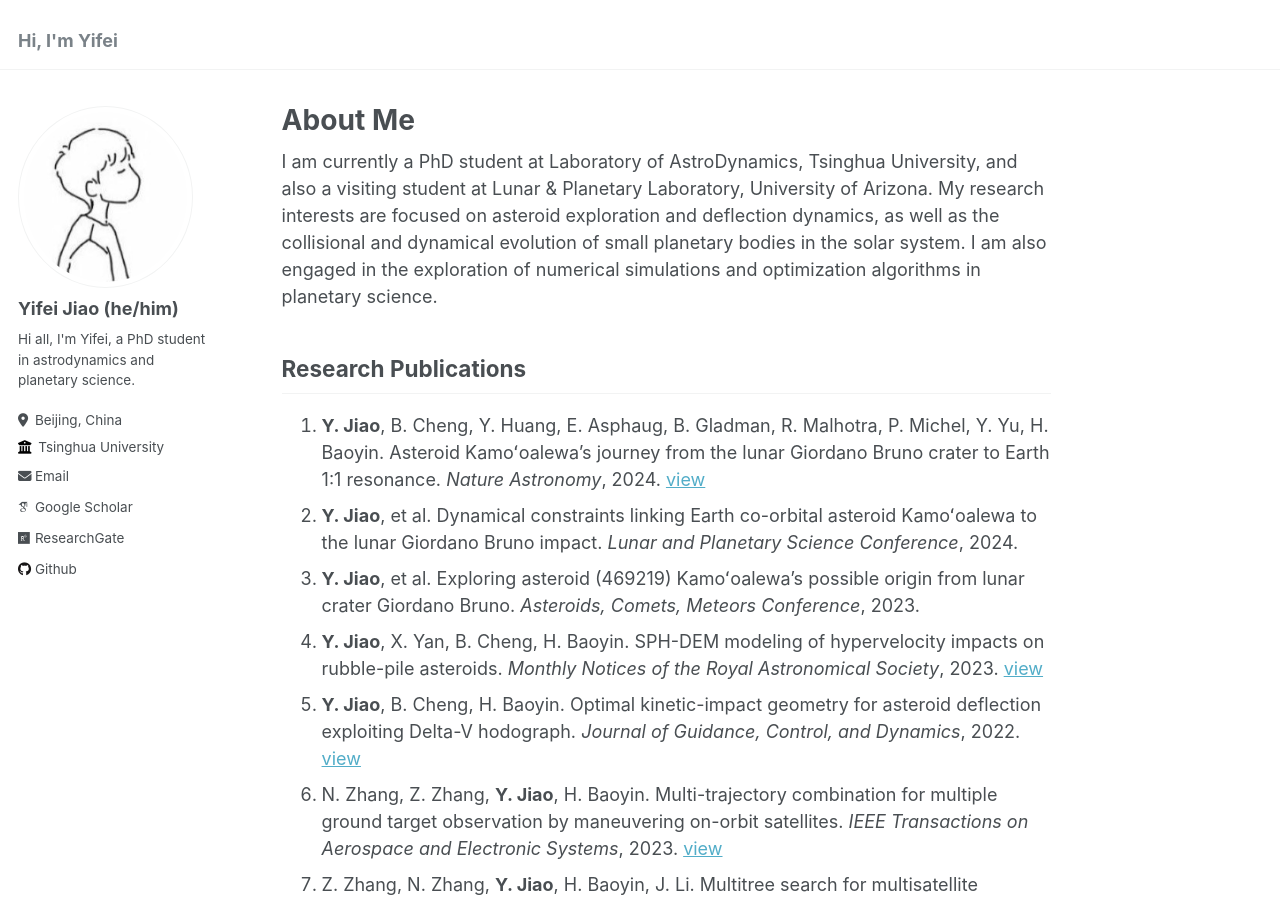
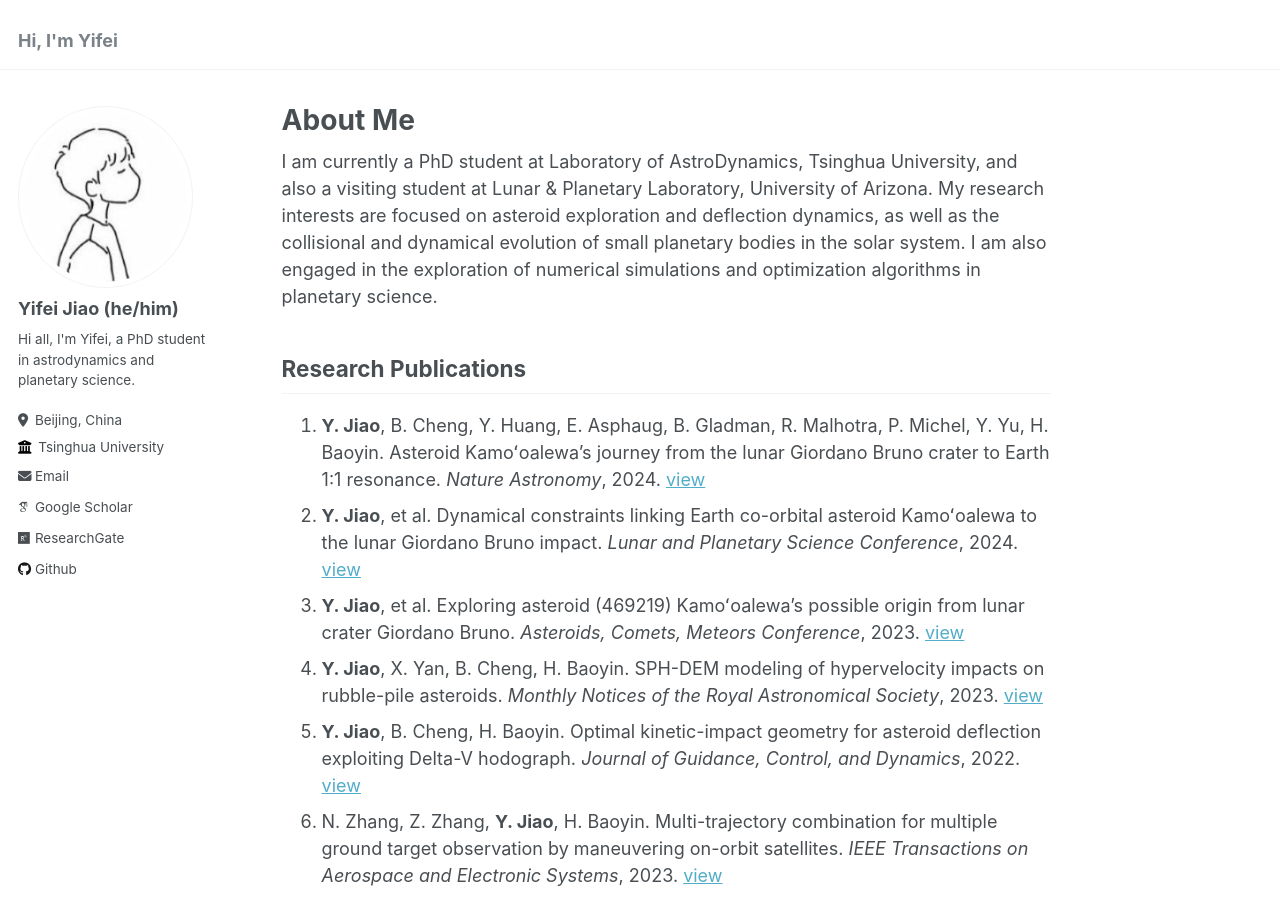
Before and after one commit to jiaoyf-thu/jiaoyf-thu.github.io, a Jekyll site: the page built from _pages/about.md, in a window 1280 px wide and 900 px high. Built offline with Jekyll 4.4.1, drawn with Linux system fonts in a browser that asks for light colours; some web fonts are replaced.

Commit message:
Update about.md

```diff
--- a/_pages/about.md
+++ b/_pages/about.md
@@ -11,8 +11,8 @@ I am currently a PhD student at Laboratory of AstroDynamics, Tsinghua University
 
 ## Research Publications
 1. **Y. Jiao**, B. Cheng, Y. Huang, E. Asphaug, B. Gladman, R. Malhotra, P. Michel, Y. Yu, H. Baoyin. Asteroid Kamoʻoalewa's journey from the lunar Giordano Bruno crater to Earth 1:1 resonance. *Nature Astronomy*, 2024. [view](https://www.nature.com/articles/s41550-024-02258-z)
-2. **Y. Jiao**, et al. Dynamical constraints linking Earth co-orbital asteroid Kamoʻoalewa to the lunar Giordano Bruno impact. *Lunar and Planetary Science Conference*, 2024.
-3. **Y. Jiao**, et al. Exploring asteroid (469219) Kamoʻoalewa's possible origin from lunar crater Giordano Bruno. *Asteroids, Comets, Meteors Conference*, 2023.
+2. **Y. Jiao**, et al. Dynamical constraints linking Earth co-orbital asteroid Kamoʻoalewa to the lunar Giordano Bruno impact. *Lunar and Planetary Science Conference*, 2024. [view](https://www.hou.usra.edu/meetings/lpsc2024/pdf/1973.pdf)
+3. **Y. Jiao**, et al. Exploring asteroid (469219) Kamoʻoalewa's possible origin from lunar crater Giordano Bruno. *Asteroids, Comets, Meteors Conference*, 2023. [view](https://www.hou.usra.edu/meetings/acm2023/pdf/2195.pdf)
 4. **Y. Jiao**, X. Yan, B. Cheng, H. Baoyin. SPH-DEM modeling of hypervelocity impacts on rubble-pile asteroids. *Monthly Notices of the Royal Astronomical Society*, 2023. [view](https://doi.org/10.1093/mnras/stad3888)
 5. **Y. Jiao**, B. Cheng, H. Baoyin. Optimal kinetic-impact geometry for asteroid deflection exploiting Delta-V hodograph. *Journal of Guidance, Control, and Dynamics*, 2022. [view](https://arc.aiaa.org/doi/10.2514/1.G006876)
 6. N. Zhang, Z. Zhang, **Y. Jiao**, H. Baoyin. Multi-trajectory combination for multiple ground target observation by maneuvering on-orbit satellites. *IEEE Transactions on Aerospace and Electronic Systems*, 2023. [view](https://doi.org/10.1109/TAES.2023.3303409)
```
